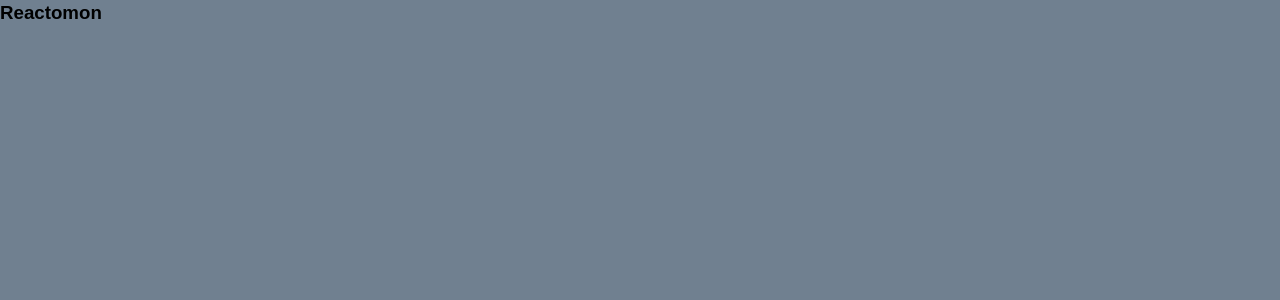
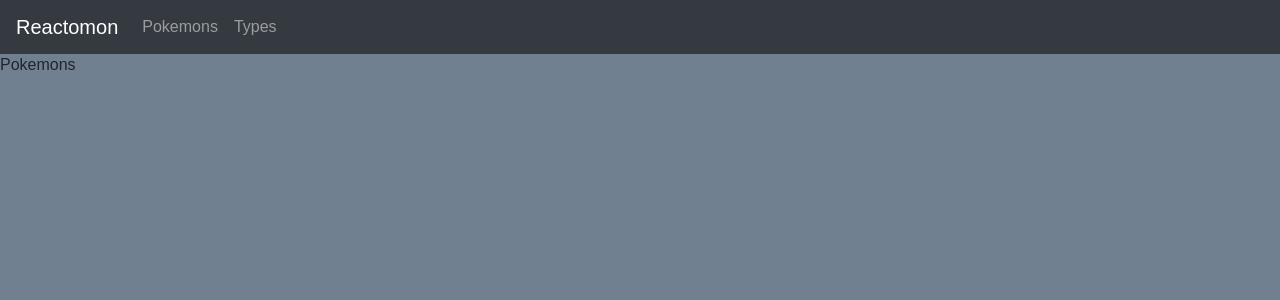
Before and after one commit to rgrigore/reactomon, a React (Create React App) app: page /pokemons in a window 1280 px wide. Shown: the top 300 px of the page. Built offline with nearby package versions, Linux system fonts and the light colour scheme.

Commit message:
Create the structure and implement navigation

```diff
--- a/package.json
+++ b/package.json
@@ -8,6 +8,7 @@
     "@testing-library/user-event": "^12.5.0",
     "react": "^17.0.1",
     "react-dom": "^17.0.1",
+    "react-router-dom": "^5.2.0",
     "react-scripts": "4.0.1",
     "web-vitals": "^0.2.4"
   },
--- a/public/index.html
+++ b/public/index.html
@@ -25,6 +25,13 @@
       Learn how to configure a non-root public URL by running `npm run build`.
     -->
     <title>Reactomon</title>
+
+    <link rel="stylesheet" href="https://cdn.jsdelivr.net/npm/bootstrap@4.5.3/dist/css/bootstrap.min.css"
+      integrity="sha384-TX8t27EcRE3e/ihU7zmQxVncDAy5uIKz4rEkgIXeMed4M0jlfIDPvg6uqKI2xXr2" crossorigin="anonymous">
+    <script src="https://code.jquery.com/jquery-3.5.1.slim.min.js"
+      integrity="sha384-DfXdz2htPH0lsSSs5nCTpuj/zy4C+OGpamoFVy38MVBnE+IbbVYUew+OrCXaRkfj" crossorigin="anonymous" defer></script>
+    <script src="https://cdn.jsdelivr.net/npm/bootstrap@4.5.3/dist/js/bootstrap.bundle.min.js"
+      integrity="sha384-ho+j7jyWK8fNQe+A12Hb8AhRq26LrZ/JpcUGGOn+Y7RsweNrtN/tE3MoK7ZeZDyx" crossorigin="anonymous" defer></script>
   </head>
   <body>
     <noscript>You need to enable JavaScript to run this app.</noscript>
--- a/src/App.js
+++ b/src/App.js
@@ -1,11 +1,12 @@
 import './App.css';
 import React, { Component } from 'react';
+import NavBar from './components/NavBar';
 
 export default class App extends Component {
 	render() {
 		return (
 			<div>
-        <h3>Reactomon</h3>
+				<NavBar />
 			</div>
 		)
 	}
--- /dev/null
+++ b/src/components/HomePage.js
@@ -0,0 +1,11 @@
+import React, { Component } from 'react';
+
+export default class HomePage extends Component {
+	render() {
+		return (
+			<div>
+				Home
+			</div>
+		)
+	}
+}
--- /dev/null
+++ b/src/components/NavBar.js
@@ -0,0 +1,43 @@
+import React, { Component } from 'react';
+import { BrowserRouter, Switch, Route, Link } from 'react-router-dom';
+
+import HomePage from './HomePage';
+import PokemonsPage from './pokemons/PokemonsPage';
+import TypesPage from './types/TypesPage';
+
+export default class NavBar extends Component {
+	render() {
+		return (
+			<BrowserRouter>
+				<nav className="navbar navbar-expand-lg navbar-dark bg-dark">
+					<Link className="navbar-brand" to="/">Reactomon</Link>
+					<button className="navbar-toggler" type="button" data-toggle="collapse" data-target="#navbarText" aria-controls="navbarText" aria-expanded="false" aria-label="Toggle navigation">
+						<span className="navbar-toggler-icon"></span>
+					</button>
+					<div className="collapse navbar-collapse" id="navbarText">
+						<ul className="navbar-nav mr-auto">
+							<li className="nav-item">
+								<Link className="nav-link" to="/pokemons">Pokemons</Link>
+							</li>
+							<li className="nav-item">
+								<Link className="nav-link" to="/types">Types</Link>
+							</li>
+						</ul>
+					</div>
+				</nav>
+
+				<Switch>
+					<Route path="/pokemons">
+						<PokemonsPage />
+					</Route>
+					<Route path="/types">
+						<TypesPage />
+					</Route>
+					<Route path="/">
+						<HomePage />
+					</Route>
+				</Switch>
+			</BrowserRouter>
+		)
+	}
+}
--- /dev/null
+++ b/src/components/pokemons/PokemonsPage.js
@@ -0,0 +1,11 @@
+import React, { Component } from 'react';
+
+export default class PokemonsPage extends Component {
+	render() {
+		return (
+			<div>
+				Pokemons
+			</div>
+		)
+	}
+}
--- /dev/null
+++ b/src/components/types/TypesPage.js
@@ -0,0 +1,11 @@
+import React, { Component } from 'react';
+
+export default class TypesPage extends Component {
+	render() {
+		return (
+			<div>
+				Types
+			</div>
+		)
+	}
+}
```
Also changed, not shown: src/components/PokemonDetails.js (added, +11 -0 lines), src/components/pokemons/PokemonItem.js (added, +11 -0 lines), src/components/pokemons/PokemonTable.js (added, +11 -0 lines), src/components/types/TypeItem.js (added, +11 -0 lines), src/components/types/TypesList.js (added, +11 -0 lines), 1 other file (tests, documents, lock files or other folders). Lines whose indentation alone changed are shown as unchanged.
